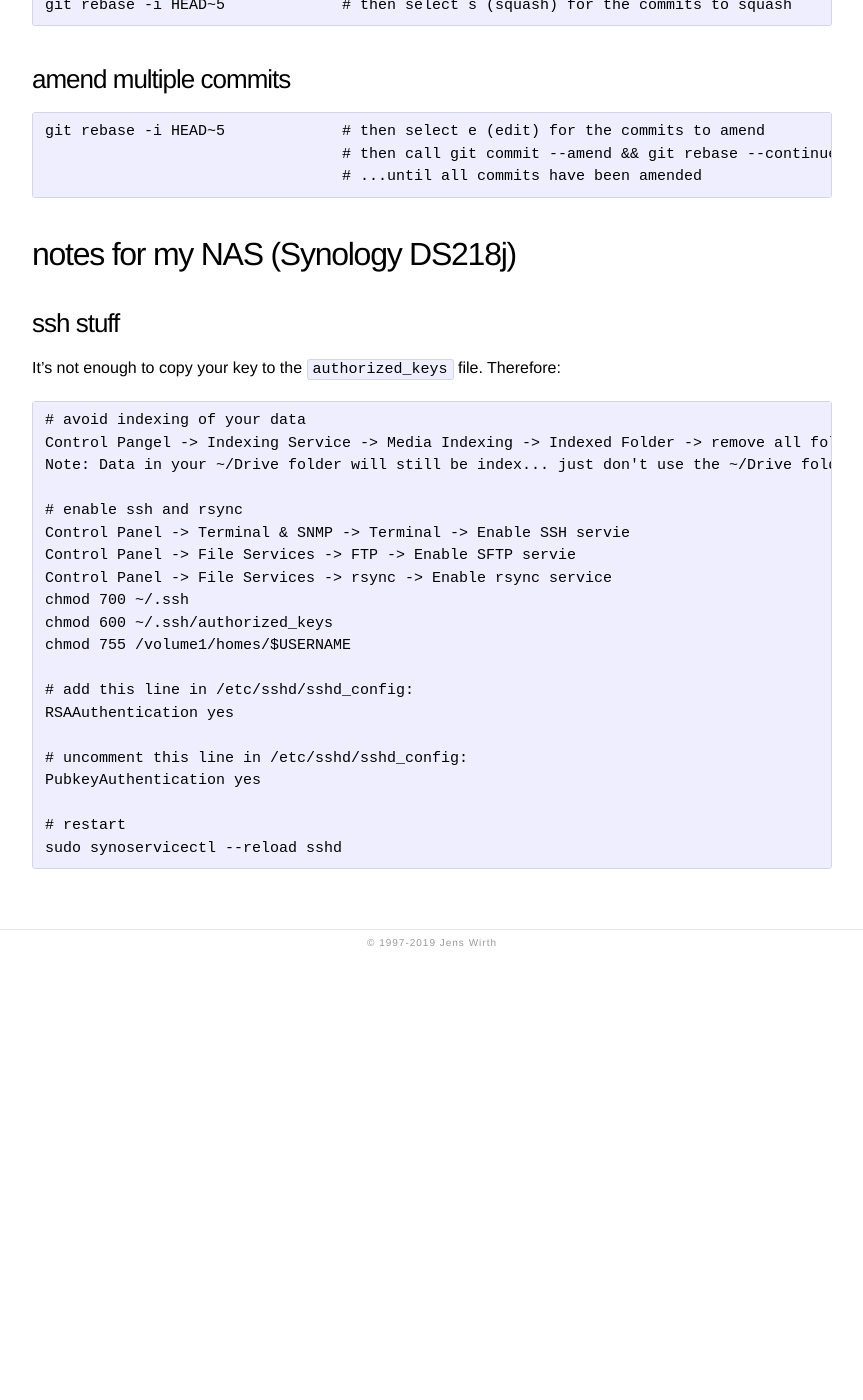
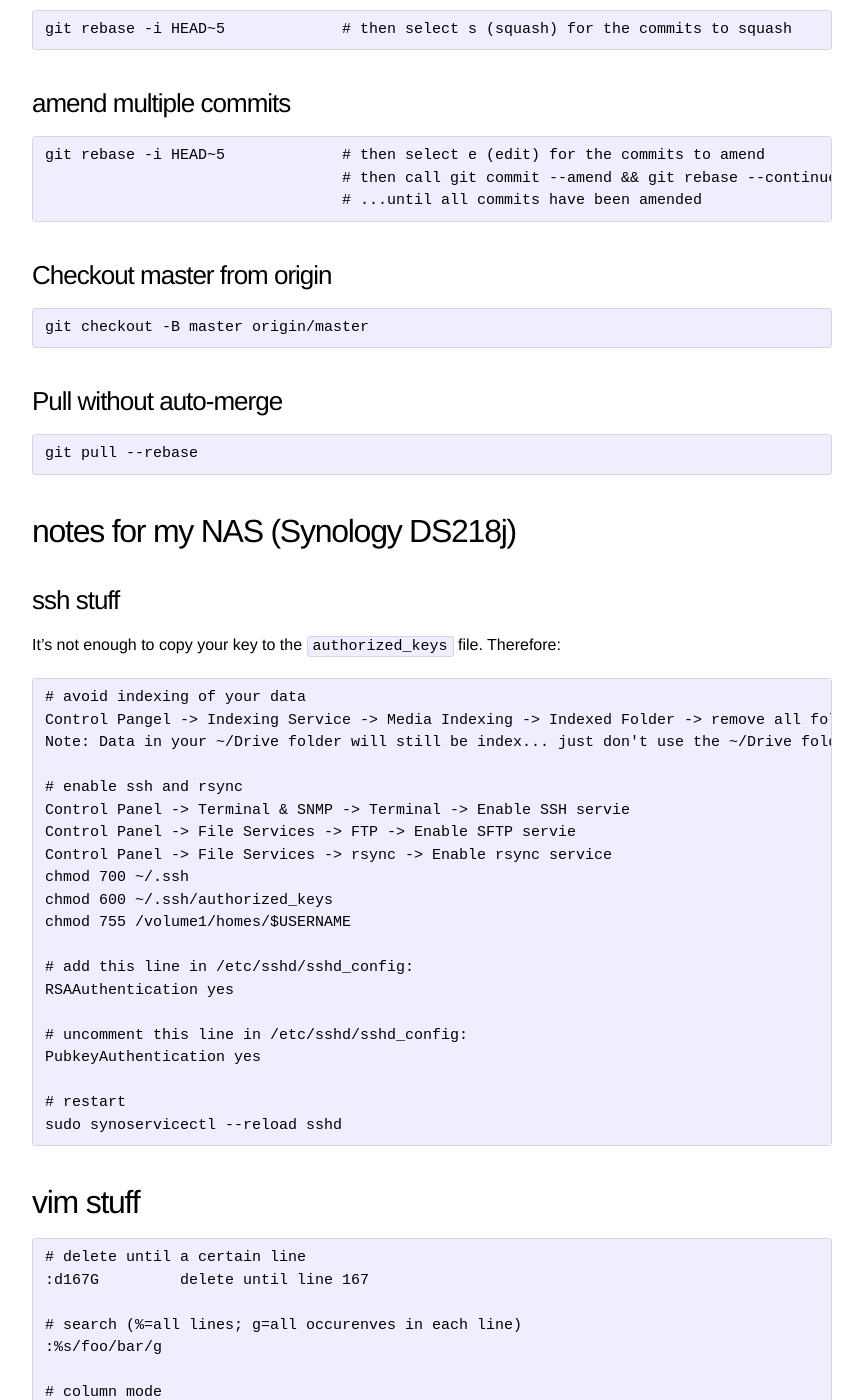
Before and after one commit to jewirth/jewirth.github.io, a Jekyll site: the page built from syntax.md, in a window 1280 px wide and 1400 px high, scrolled down 12931 px. Shown: the whole window, without its empty margins (208-1071 px from the left). Built offline with Jekyll 4.4.1, drawn with Linux system fonts in a browser that asks for light colours; before the commit the page ends 13886 px from its top, so only the background shows below that; some of the changed text lies outside the part shown.

Commit message:
Update syntax.md

````diff
--- a/syntax.md
+++ b/syntax.md
@@ -30,7 +30,8 @@ Hall of Syntax:
   - <a href="#256">cut video file</a>
 3. <a href="#3">syntax mess</a>
 4. <a href="#4">git stuff</a>
-5. <a href="#5">synology</a>
+5. <a href="#5">synology stuff</a>
+6. <a href="#6">vim stuff</a>
 
 <a name="1"></a>
 
@@ -561,6 +562,12 @@ All squash examples below will squash the last 5 commits
                                      # then call git commit --amend && git rebase --continue
                                      # ...until all commits have been amended
 
+## Checkout master from origin
+    git checkout -B master origin/master
+
+## Pull without auto-merge
+    git pull --rebase
+
 
 <a name="5"></a>
 
@@ -570,23 +577,37 @@ All squash examples below will squash the last 5 commits
 
 It's not enough to copy your key to the ```authorized_keys``` file. Therefore:
 
-	# avoid indexing of your data
-	Control Pangel -> Indexing Service -> Media Indexing -> Indexed Folder -> remove all folders
-	Note: Data in your ~/Drive folder will still be index... just don't use the ~/Drive folder :-)
+    # avoid indexing of your data
+    Control Pangel -> Indexing Service -> Media Indexing -> Indexed Folder -> remove all folders
+    Note: Data in your ~/Drive folder will still be index... just don't use the ~/Drive folder :-)
 
-	# enable ssh and rsync
-	Control Panel -> Terminal & SNMP -> Terminal -> Enable SSH servie
-	Control Panel -> File Services -> FTP -> Enable SFTP servie
-	Control Panel -> File Services -> rsync -> Enable rsync service
-	chmod 700 ~/.ssh
-	chmod 600 ~/.ssh/authorized_keys
-	chmod 755 /volume1/homes/$USERNAME
+    # enable ssh and rsync
+    Control Panel -> Terminal & SNMP -> Terminal -> Enable SSH servie
+    Control Panel -> File Services -> FTP -> Enable SFTP servie
+    Control Panel -> File Services -> rsync -> Enable rsync service
+    chmod 700 ~/.ssh
+    chmod 600 ~/.ssh/authorized_keys
+    chmod 755 /volume1/homes/$USERNAME
 
-	# add this line in /etc/sshd/sshd_config:
-	RSAAuthentication yes
+    # add this line in /etc/sshd/sshd_config:
+    RSAAuthentication yes
 
-	# uncomment this line in /etc/sshd/sshd_config:
-	PubkeyAuthentication yes
+    # uncomment this line in /etc/sshd/sshd_config:
+    PubkeyAuthentication yes
 
-	# restart
-	sudo synoservicectl --reload sshd
+    # restart
+    sudo synoservicectl --reload sshd
+
+
+<a name="6"></a>
+
+# vim stuff
+
+    # delete until a certain line
+    :d167G         delete until line 167
+
+    # search (%=all lines; g=all occurenves in each line)
+    :%s/foo/bar/g
+
+    # column mode
+    CTRL+SHIFT+V   y,d,…   SHIFT+i to insert text
````
